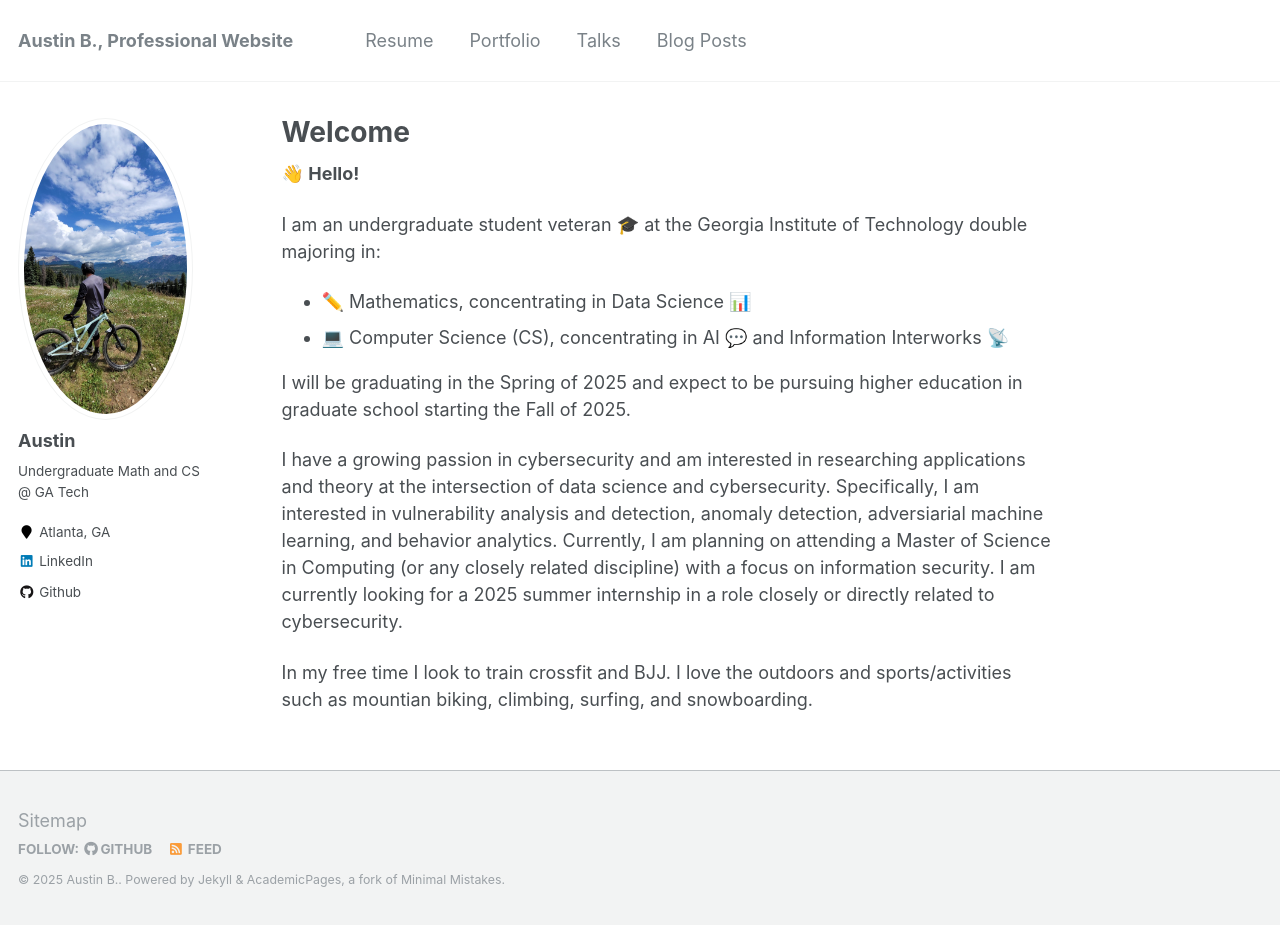
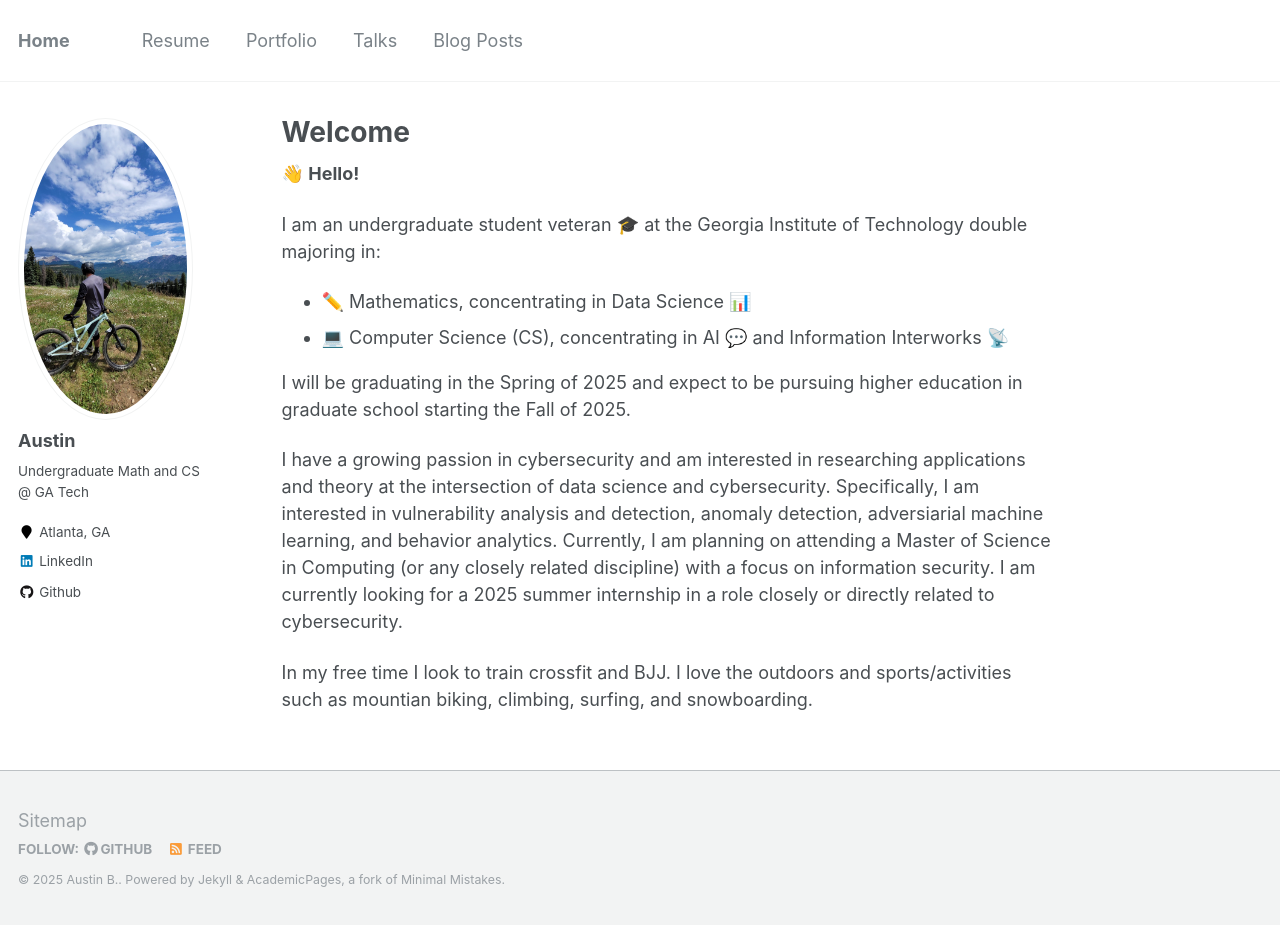
Before and after one commit to abarton51/abarton51.github.io, a Jekyll site: the page built from _pages/about.md, in a window 1280 px wide and 925 px high. Built offline with Jekyll 4.4.1, drawn with Linux system fonts in a browser that asks for light colours; emoji names are drawn with the system emoji font.

Commit message:
update hoem nav

```diff
--- a/_config.yml
+++ b/_config.yml
@@ -7,7 +7,7 @@
 
 # Site Settings
 locale                   : "en-US"
-title                    : "Austin B., Professional Website"
+title                    : "Home"
 title_separator          : "-"
 name                     : &name "Austin B."
 description              : &description "Personal website and portfolio."
```
Also changed, not shown: CONTRIBUTING.md (deleted, +0 -5 lines), CHANGELOG.md (deleted).
